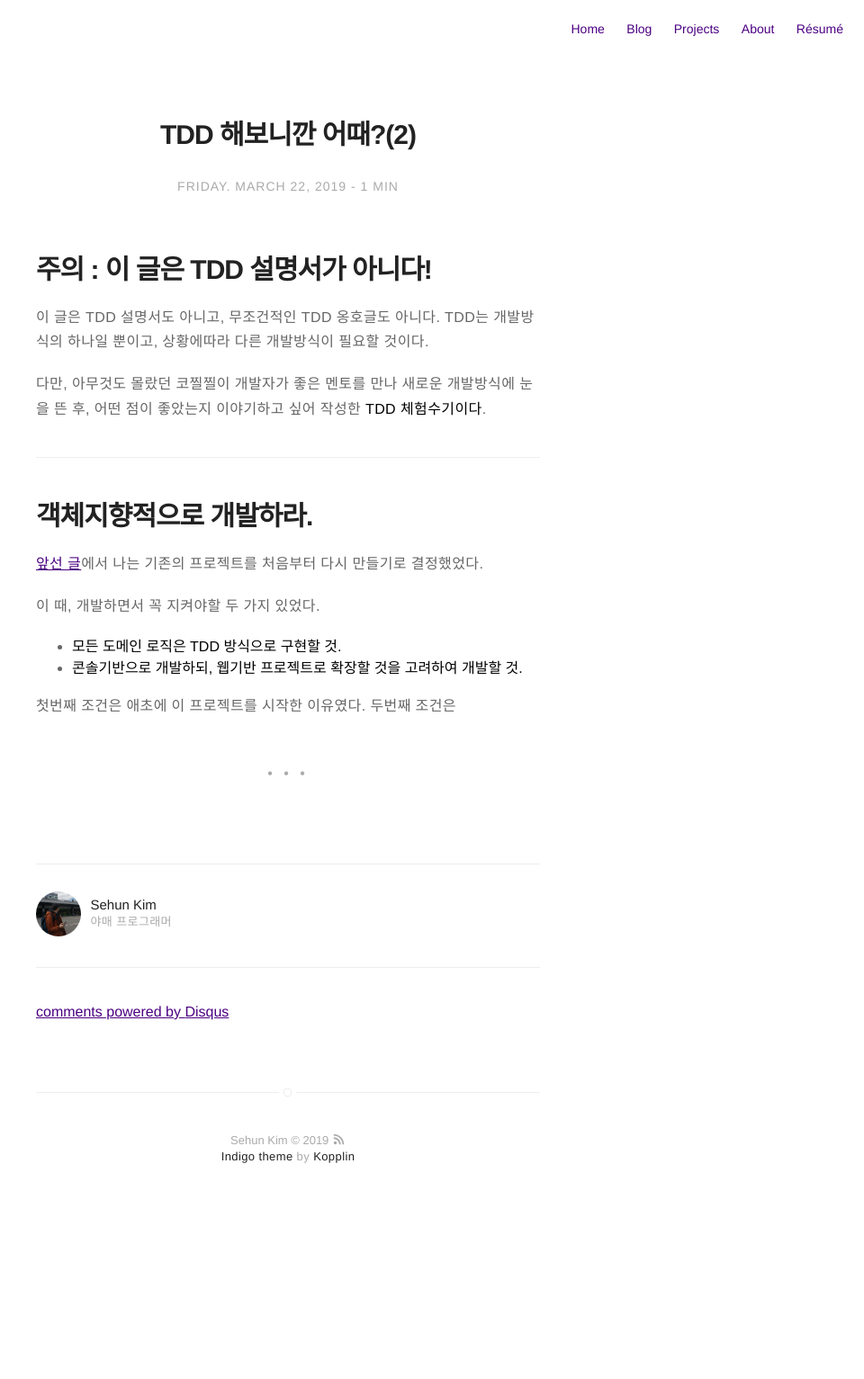
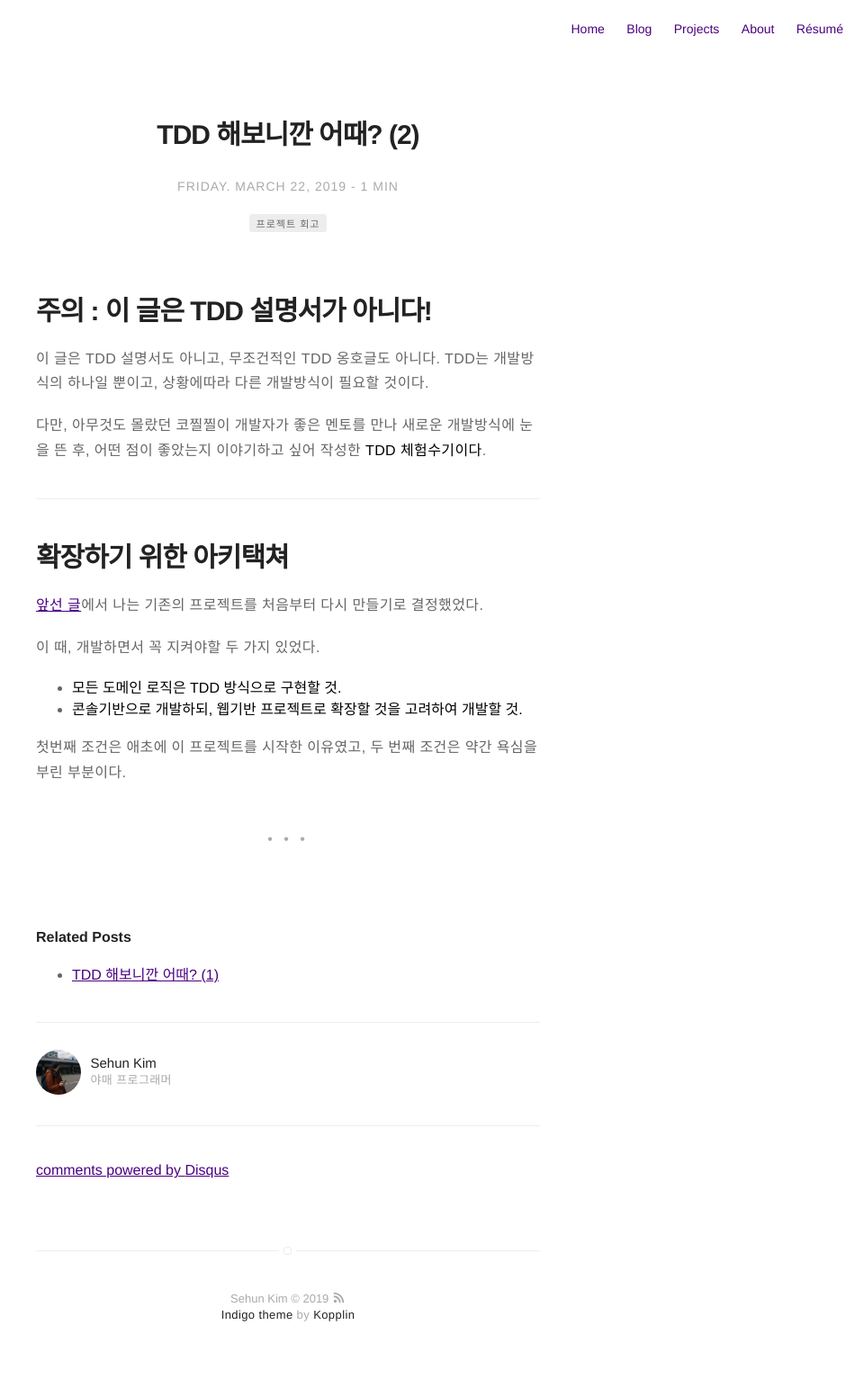
Before and after one commit to Sehun-Kim/blog, a Jekyll site: the page built from _posts/2019-03-22-tdd-paircoding2.markdown, in a window 1280 px wide. Shown: the whole page at 90% size, without its empty margins (320-1280 px from the left). Built offline with Jekyll 4.4.1, drawn with Linux system fonts in a browser that asks for light colours; comment, search, counter and statistics services are not loaded; before the commit the page ends 1357 px from its top, so only the background shows below that.

Commit message:
some modified

```diff
--- a/assets/not_posted/2019-03-22-tdd-paircoding2.markdown
+++ b/_posts/2019-03-22-tdd-paircoding2.markdown
@@ -1,5 +1,5 @@
 ---
-title: "TDD 해보니깐 어때?(2)"
+title: "TDD 해보니깐 어때? (2)"
 layout: post
 date: 2019-03-22
 image:
@@ -22,14 +22,18 @@
 
 ---
 
-# 객체지향적으로 개발하라.
+# 확장하기 위한 아키택쳐
 [앞선 글]({{ site.url }}/tdd-paircoding1)에서 나는 기존의 프로젝트를 처음부터 다시 만들기로 결정했었다.
 
 이 때, 개발하면서 꼭 지켜야할 두 가지 있었다.
 - **모든 도메인 로직은 TDD 방식으로 구현할 것.**
 - **콘솔기반으로 개발하되, 웹기반 프로젝트로 확장할 것을 고려하여 개발할 것.**
 
-첫번째 조건은 애초에 이 프로젝트를 시작한 이유였다. 두번째 조건은
+첫번째 조건은 애초에 이 프로젝트를 시작한 이유였고, 두 번째 조건은 약간 욕심을 부린 부분이다.
+
+
+
+
 
 
 
```
Also changed, not shown: _posts/2019-03-20-tdd-paircoding1.markdown (+19 -15 lines).
